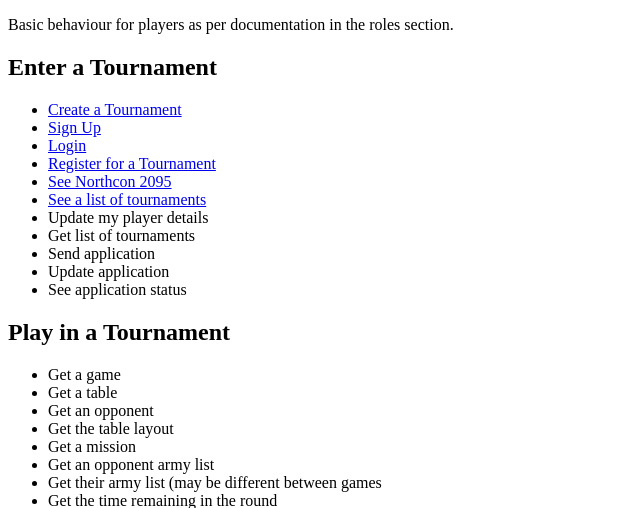
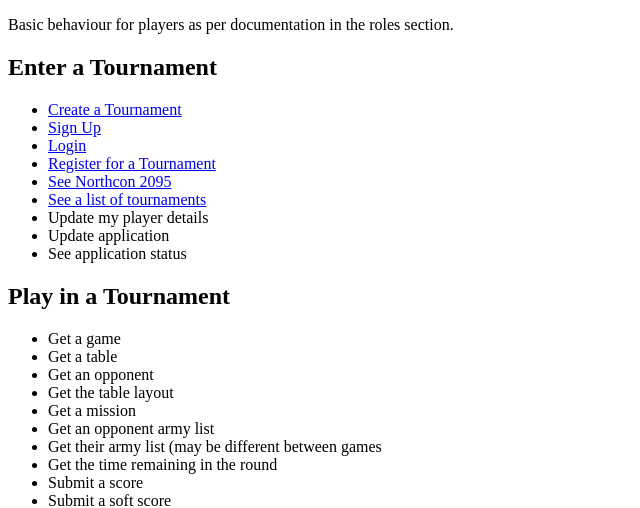
Before and after one commit to roberthiggins/tournament-organiser, a Django app: page / in a window 1280 px wide. Shown: the top 508 px of the page, without its empty margins (0-640 px from the left). Run offline with Django 3.2, Linux system fonts and the light colour scheme.

Commit message:
[Webserver] [Refactor] Removing two duplicate links

```diff
--- a/webserver/src/templates/index.html
+++ b/webserver/src/templates/index.html
@@ -17,8 +17,6 @@
             <li><a href="tournament/northcon_2095">See Northcon 2095</a></li>
             <li><a href="tournaments">See a list of tournaments</a></li>
             <li>Update my player details</li>
-            <li>Get list of tournaments</li>
-            <li>Send application</li>
             <li>Update application</li>
             <li>See application status</li>
         </ul>
```
